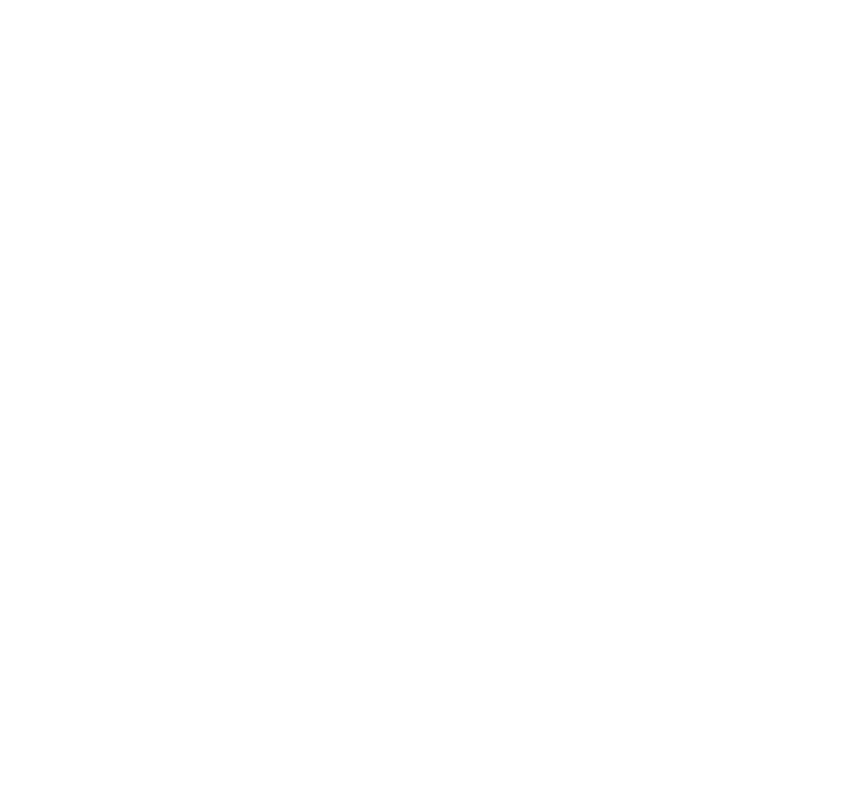
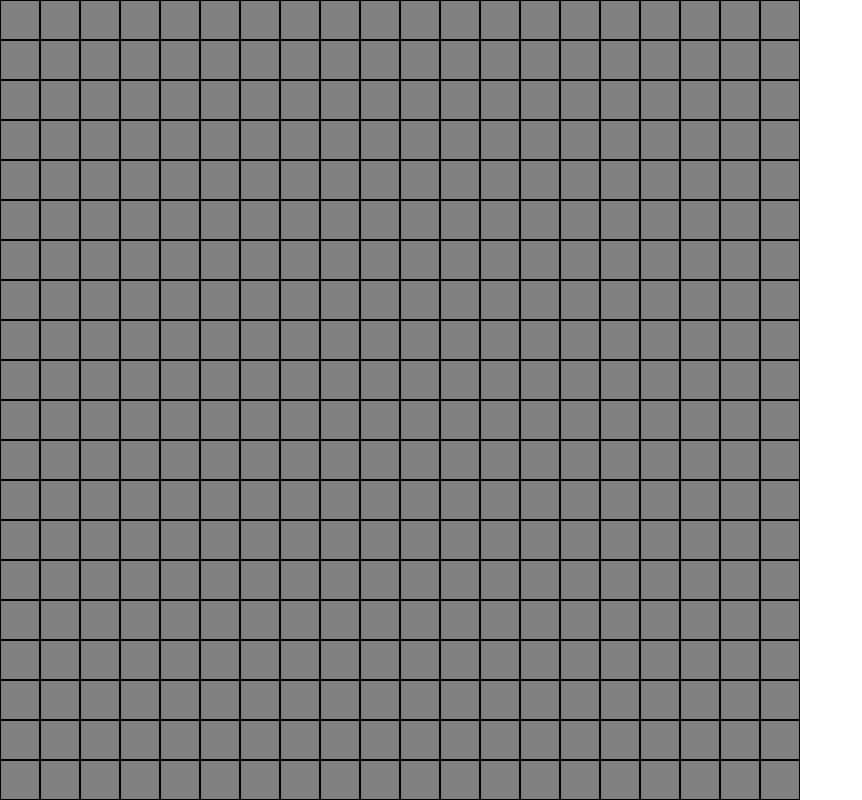
Before and after one commit to Loki99911/PET_Snake, a React (Create React App) app: page / in a window 1280 px wide. Shown: the whole page, without its empty margins (0-862 px from the left). Built offline with nearby package versions, Linux system fonts and the light colour scheme.

Commit message:
field add

```diff
--- a/package.json
+++ b/package.json
@@ -10,7 +10,8 @@
     "react": "^18.1.0",
     "react-dom": "^18.1.0",
     "react-scripts": "5.0.1",
-    "web-vitals": "^2.1.3"
+    "web-vitals": "^2.1.3",
+    "styled-components": "^5.3.6"
   },
   "scripts": {
     "start": "react-scripts start",
--- a/src/components/App.jsx
+++ b/src/components/App.jsx
@@ -1,5 +1,9 @@
+import Field from './Field/Field';
+
 export const App = () => {
   return (
-    <></>
+    <>
+      <Field />
+    </>
   );
 };
--- a/src/components/Field/Field.jsx
+++ b/src/components/Field/Field.jsx
@@ -1,5 +1,51 @@
+import React, { useEffect, useState } from 'react';
+import { FieldSq, FieldWrapper } from './Field.styled';
+
 const Field = () => {
-  return <></>;
+  const fieldSize = { row: 20, col: 20 };
+  const [direction, setDirection] = useState('');
+  const [snakeLength, setSnakeLength] = useState([1, 2, 3]);
+
+  function createField(fieldSize) {
+    const { row, col } = fieldSize;
+    const field = [];
+    for (let i = 1; i <= row * col; i++) {
+      field.push(<FieldSq id={i} key={i}></FieldSq>);
+    }
+
+    return field;
+  }
+
+  useEffect(() => {
+    const onKeyDown = e => {
+      switch (e.key) {
+        case 'ArrowUp':
+          setDirection('Up');
+          break;
+        case 'ArrowDown':
+          setDirection('Down');
+          break;
+        case 'ArrowLeft':
+          setDirection('Left');
+          break;
+        case 'ArrowRight':
+          setDirection('Right');
+          break;
+        default:
+          break;
+      }
+    };
+
+    document.addEventListener('keydown', onKeyDown);
+
+    return () => {
+      document.removeEventListener('keydown', onKeyDown);
+    };
+  }, []);
+
+  return (
+    <FieldWrapper fieldSize={fieldSize}>{createField(fieldSize)}</FieldWrapper>
+  );
 };
 
 export default Field;
--- /dev/null
+++ b/src/components/Field/Field.styled.js
@@ -0,0 +1,16 @@
+import styled from 'styled-components';
+
+export const FieldWrapper = styled.div`
+  display: grid;
+  grid-template-columns: ${({ fieldSize }) => `repeat(${fieldSize.col},40px)`};
+  grid-template-rows: ${({ fieldSize }) => `repeat(${fieldSize.row},40px)`};
+  border-radius: 1px;
+`;
+
+export const FieldSq = styled.div`
+  border: 1px solid black;
+  display: flex;
+  justify-content: center;
+  align-items: center;
+  background-color: #808080;
+`;
```
Also changed, not shown: src/components/Snake/Snake.jsx (added, +18 -0 lines), src/components/Snake/Snake.styled.js (added, +7 -0 lines), 1 other file (tests, documents, lock files or other folders).
